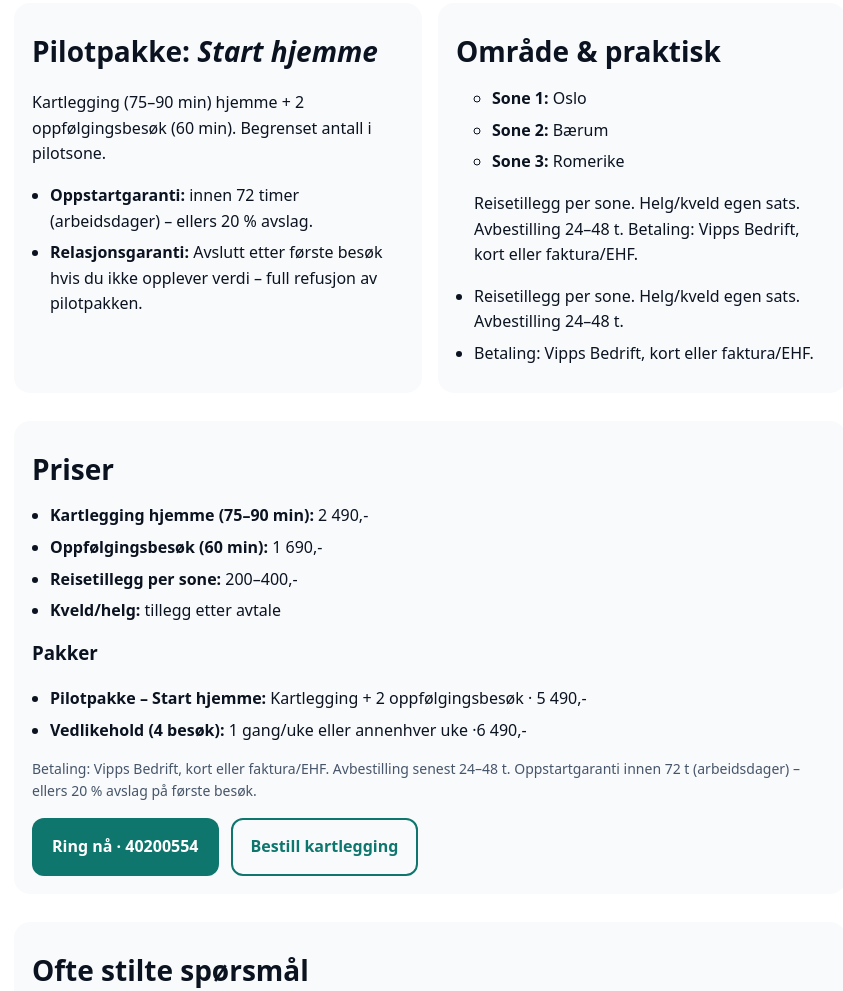
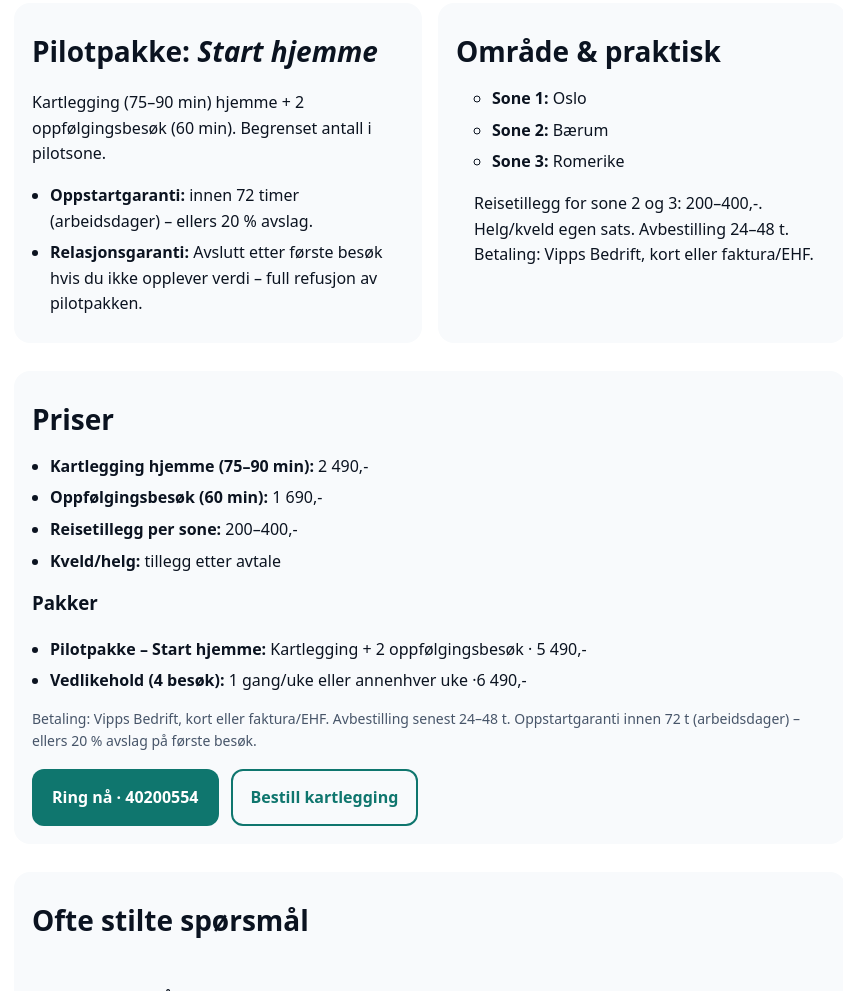
Before and after one commit to torefysioterapeut-svg/rettfysio-site2, a plain HTML site: page index.html in a window 1280 px wide. Shown: the part 1642-2633 px from the top of the page, without its empty margins (210-1053 px from the left). Drawn offline with Linux system fonts and the light colour scheme.

Commit message:
Update index.html

```diff
--- a/index.html
+++ b/index.html
@@ -317,15 +317,16 @@ add header with logo
         <div class="card">
           <h2>Område &amp; praktisk</h2>
           <ul>
-            <ul class="list-tight">
+    <ul class="list-tight">
   <li><strong>Sone 1:</strong> Oslo</li>
   <li><strong>Sone 2:</strong> Bærum</li>
   <li><strong>Sone 3:</strong> Romerike</li>
 </ul>
-<p class="muted">Reisetillegg per sone. Helg/kveld egen sats. Avbestilling 24–48 t. Betaling: Vipps Bedrift, kort eller faktura/EHF.</p>
+<p class="muted">
+  Reisetillegg for sone 2 og 3: 200–400,-. Helg/kveld egen sats.
+  Avbestilling 24–48 t. Betaling: Vipps Bedrift, kort eller faktura/EHF.
+</p>
 
-            <li>Reisetillegg per sone. Helg/kveld egen sats. Avbestilling 24–48 t.</li>
-            <li>Betaling: Vipps Bedrift, kort eller faktura/EHF.</li>
           </ul>
         </div>
       </div>
```
